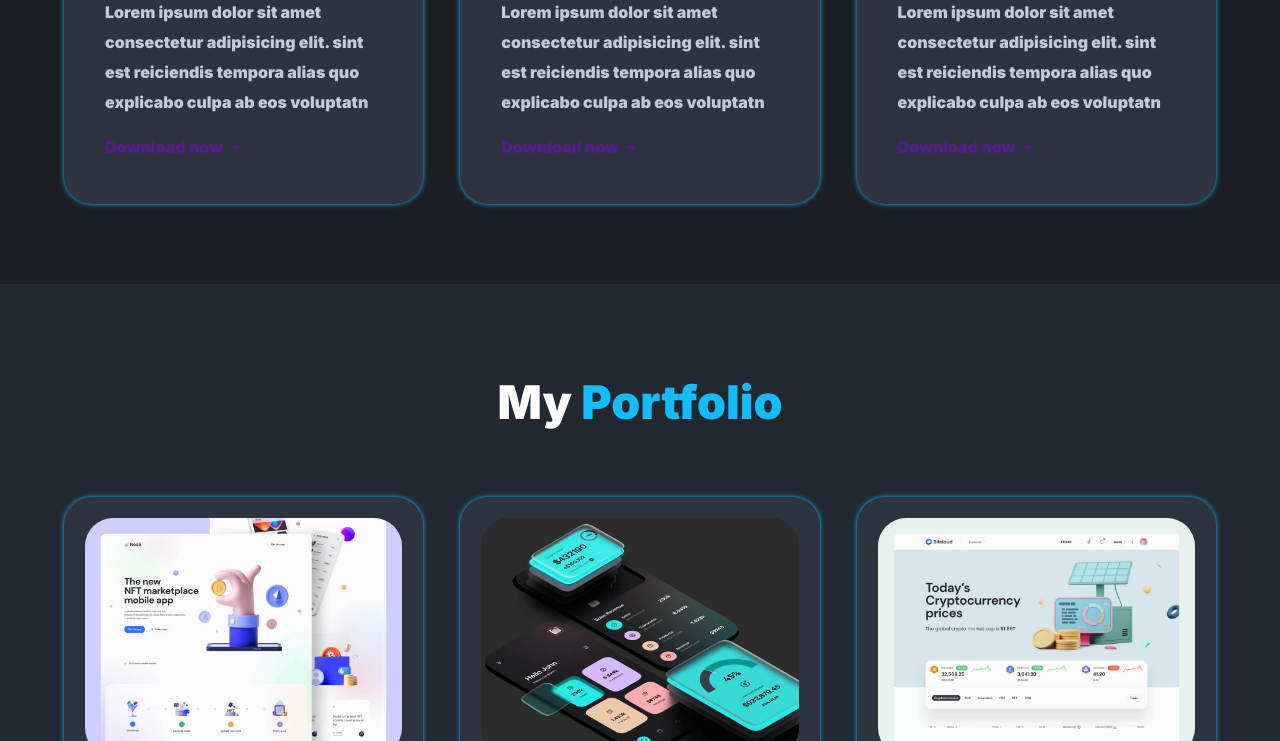
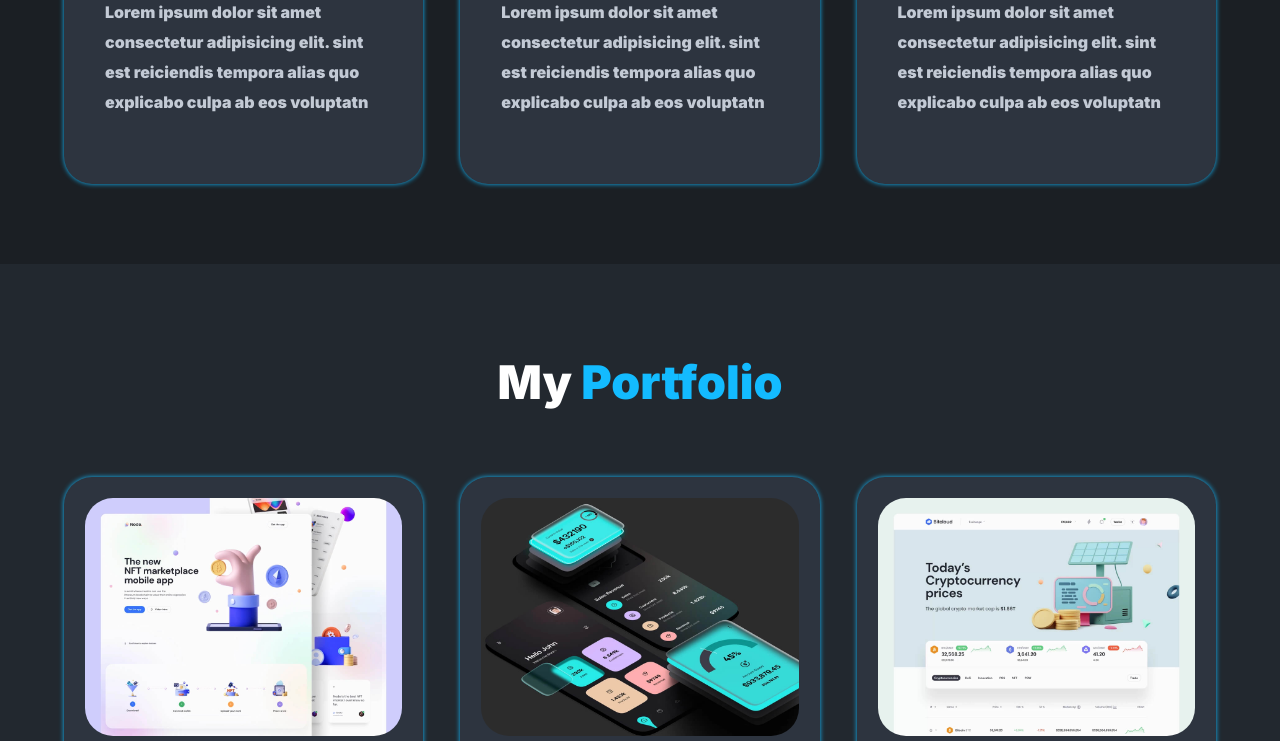
Before and after one commit to PemburuGhost14/pemburuGhost14.github.io, a plain HTML site: page index.html in a window 1280 px wide. Shown: the part 1800-2541 px from the top of the page. Drawn offline with nearby package versions, Linux system fonts and the light colour scheme; a web font is replaced by a local one.

Commit message:
Update index.html

```diff
--- a/index.html
+++ b/index.html
@@ -128,10 +128,6 @@
             Lorem ipsum dolor sit amet consectetur adipisicing elit. sint est
             reiciendis tempora alias quo explicabo culpa ab eos voluptatn
           </p>
-          <a href="">
-            Download now
-            <i class="ri-arrow-right-line"></i>
-          </a>
         </div>
 
         <div class="box">
@@ -141,10 +137,6 @@
             Lorem ipsum dolor sit amet consectetur adipisicing elit. sint est
             reiciendis tempora alias quo explicabo culpa ab eos voluptatn
           </p>
-          <a href="">
-            Download now
-            <i class="ri-arrow-right-line"></i>
-          </a>
         </div>
 
         <div class="box">
@@ -154,10 +146,6 @@
             Lorem ipsum dolor sit amet consectetur adipisicing elit. sint est
             reiciendis tempora alias quo explicabo culpa ab eos voluptatn
           </p>
-          <a href="">
-            Download now
-            <i class="ri-arrow-right-line"></i>
-          </a>
         </div>
       </div>
     </section>
```
